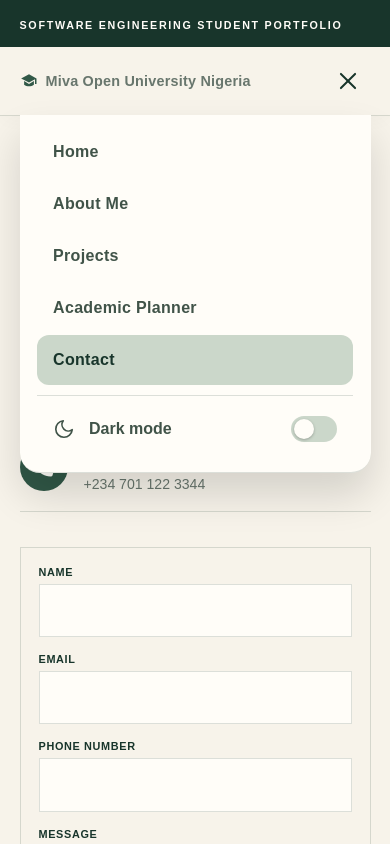
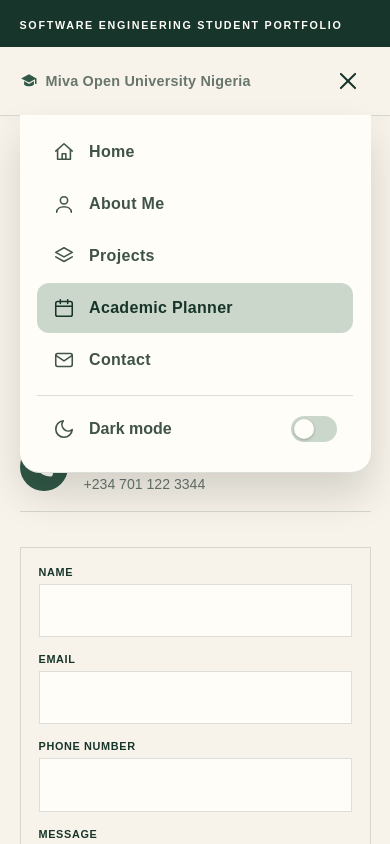
Before and after one commit to dorathybern/dorathy-portfolio-v2, a plain HTML site: page contact.html in a window 390 px wide. Both pictures are taken after a click on the button "Open menu". Shown: the top 844 px of the page. Drawn offline with Linux system fonts and the light colour scheme.

Commit message:
Refactor navigation structure and enhance accessibility features

```diff
--- a/contact.html
+++ b/contact.html
@@ -54,32 +54,89 @@
             <span></span>
         </button>
 
+        <!-- NAVIGATION LINKS -->
             <ul class="nav-links" id="navLinks">
-            <li><a href="index.html">Home</a></li>
-            <li><a href="about.html">About Me</a></li>
-            <li><a href="project.html">Projects</a></li>
-            <li><a href="planner.html">Academic Planner</a></li>
-            <li><a href="contact.html" aria-current="page">Contact</a></li>
 
                 <li>
-                <button type="button" class="theme-toggle"
+                    <a href="index.html">
+                        <svg class="nav-icon" viewBox="0 0 24 24" aria-hidden="true">
+                            <path d="M3 11l9-8 9 8"/>
+                            <path d="M5 10v10h14V10"/>
+                            <path d="M10 20v-6h4v6"/>
+                        </svg>
+                        Home
+                    </a>
+                </li>
+
+                <li>
+                    <a href="about.html">
+                        <svg class="nav-icon" viewBox="0 0 24 24" aria-hidden="true">
+                            <circle cx="12" cy="8" r="4"/>
+                            <path d="M4 21c0-4 4-6 8-6s8 2 8 6"/>
+                        </svg>
+                        About Me
+                    </a>
+                </li>
+
+                <li>
+                    <a href="project.html">
+                        <svg class="nav-icon" viewBox="0 0 24 24" aria-hidden="true">
+                            <path d="M12 3l9 5-9 5-9-5 9-5z"/>
+                            <path d="M3 13l9 5 9-5"/>
+                        </svg>
+                        Projects
+                    </a>
+                </li>
+
+                <li>
+                    <a href="planner.html" aria-current="page">
+                        <svg class="nav-icon" viewBox="0 0 24 24" aria-hidden="true">
+                            <rect x="3" y="5" width="18" height="16" rx="2"/>
+                            <path d="M3 10h18M8 3v4M16 3v4"/>
+                        </svg>
+                        Academic Planner
+                    </a>
+                </li>
+
+                <li>
+                    <a href="contact.html">
+                        <svg class="nav-icon" viewBox="0 0 24 24" aria-hidden="true">
+                            <rect x="3" y="5" width="18" height="14" rx="2"/>
+                            <path d="M3 7l9 6 9-6"/>
+                        </svg>
+                        Contact
+                    </a>
+                </li>
+
+                <li>
+
+                    <!-- DAY AND NIGHT THEME SWITCHER -->
+                    <button
+                        type="button"
+                        class="theme-toggle"
                         id="themeToggle"
                         aria-label="Switch to dark mode"
-                        title="Switch between day and night mode">
+                        title="Switch between day and night mode"
+                    >
                         <svg class="icon-moon" viewBox="0 0 24 24" aria-hidden="true">
                             <path d="M21 12.8A9 9 0 1 1 11.2 3a7 7 0 0 0 9.8 9.8z"/>
                         </svg>
+
                         <svg class="icon-sun" viewBox="0 0 24 24" aria-hidden="true">
                             <circle cx="12" cy="12" r="4"/>
                             <path d="M12 2v2M12 20v2M4.9 4.9l1.4 1.4M17.7 17.7l1.4 1.4M2 12h2M20 12h2M4.9 19.1l1.4-1.4M17.7 6.3l1.4-1.4"/>
                         </svg>
+
                         <span class="theme-label">Dark mode</span>
                         <span class="theme-switch" aria-hidden="true"></span>
                     </button>
                 </li>
+
             </ul>
         </nav>
+
     </header>
+
 
     <!-- MAIN CONTENT -->
     <main>
@@ -441,6 +498,7 @@
 
             }
 
+            // PREPARE FORM DATA
             const details = {
                 name: fields.name.value.trim(),
                 email: fields.email.value.trim(),
@@ -481,6 +539,7 @@
                     throw new Error(result.message || "Request failed");
                 }
 
+                // Reset the form and show success message
                 contactForm.reset();
 
                 formMessage.textContent =
```
Also changed, not shown: planner.html (+27 -0 lines). Lines whose indentation alone changed are shown as unchanged.
